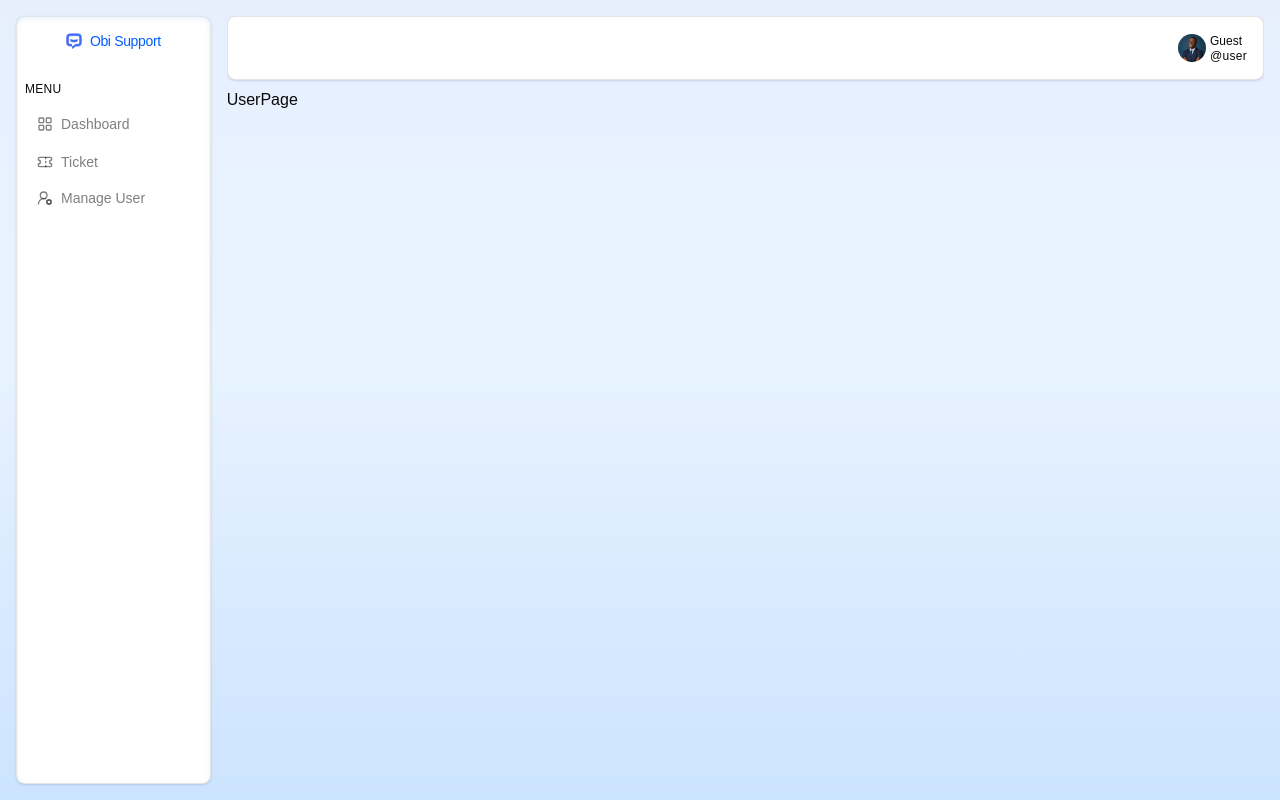
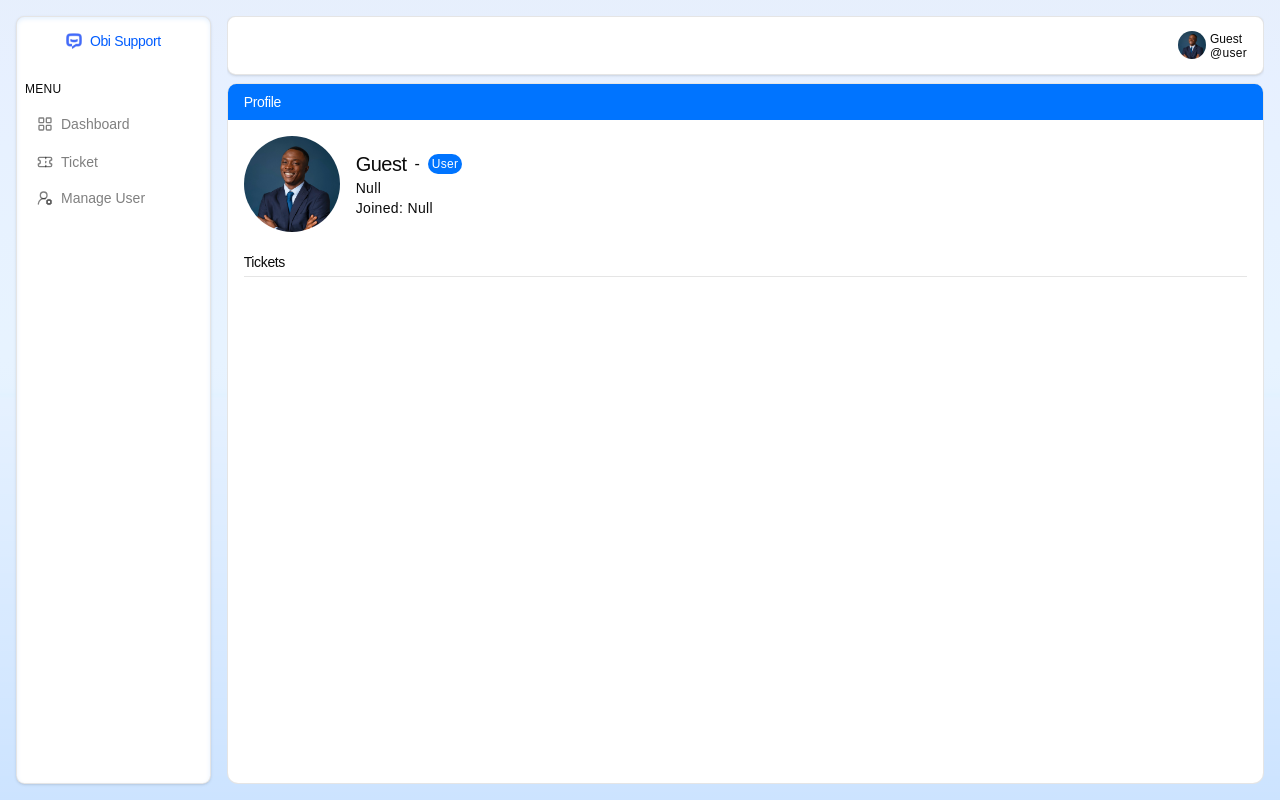
Before and after one commit to stanleymensah/obi-support, a React (Vite) app: page /users/1 in a window 1280 px wide. Built offline with nearby package versions, Linux system fonts and the light colour scheme; no server answers.

Commit message:
feat: update styling for StatCard, Dashboard, UserPage, and Users components

```diff
--- a/src/components/ui/StatCard.jsx
+++ b/src/components/ui/StatCard.jsx
@@ -3,7 +3,7 @@
 export default function StatCard({value, label}) {
   return (
     <>
-      <div className="card border bg-white rounded-lg p-3 space-x-1">
+      <div className="card border bg-white rounded-xs p-3 space-x-1">
         <h3>{value}</h3>
         <span>{label}</span>
       </div>
--- a/src/pages/dashboard/Dashboard.jsx
+++ b/src/pages/dashboard/Dashboard.jsx
@@ -22,7 +22,7 @@ export default function Dashboard() {
           <img
             src="/images/banner.jpg"
             alt=""
-            className="w-full h-full object-cover rounded-xl border border-black/10 absolute z-0"
+            className="w-full h-full object-cover rounded-sm border border-black/10 absolute z-0"
           />
           <div className="absolute z-10 text-azure-surface top-2 left-4">
             <h3>Quick Overview</h3>
@@ -38,11 +38,11 @@ export default function Dashboard() {
           </div>
         </div>
 
-        <div className="charts grid grid-cols-2 gap-4">
-          <div className="pie-chart flex flex-col gap-2 border-black/10 bg-white shadow-sm inset-shadow-sm inset-shadow-azure-pop/10 rounded-xl py-3 px-4 col-span-1">
+        <div className="charts grid grid-cols-2 gap-2">
+          <div className="pie-chart flex flex-col gap-2 border-black/10 bg-white shadow-sm inset-shadow-sm inset-shadow-azure-pop/10 rounded-sm py-3 px-4 col-span-1">
             <h4>Tickets By Status</h4>
           </div>
-          <div className="pie-chart flex flex-col gap-2 border-black/10 px-4 bg-white shadow-sm inset-shadow-sm inset-shadow-azure-pop/10 rounded-xl py-3 col-span-1">
+          <div className="pie-chart flex flex-col gap-2 border-black/10 px-4 bg-white shadow-sm inset-shadow-sm inset-shadow-azure-pop/10 rounded-sm py-3 col-span-1">
             <h4>Tickets By Priority</h4>
           </div>
         </div>
--- a/src/pages/users/UserPage.jsx
+++ b/src/pages/users/UserPage.jsx
@@ -1,7 +1,56 @@
-
+import { useAuth } from "@/context/AuthContext";
 
 export default function UserPage() {
+  // eslint-disable-next-line no-unused-vars
+  const { profile, user } = useAuth();
+
   return (
-    <div>UserPage</div>
-  )
+    <>
+      <div className="tickets border h-full rounded-md bg-white flex flex-col gap-4">
+        <div className="top flex items-center justify-between py-2 px-4 text-white bg-azure-pop rounded-t-sm">
+          <h4>Profile</h4>
+        </div>
+
+        <div className="body px-4 flex flex-col gap-5">
+          <div className="details flex items-center w-full gap-4">
+            <div className="w-24">
+              <img
+                src="/images/pfp.jpg"
+                alt=""
+                className="object-cover rounded-full"
+              />
+            </div>
+            <div className="names flex flex-col">
+              <div className="flex items-center gap-2">
+                <h3>
+                  {profile
+                    ? `${profile?.firstName} ${profile?.lastName}`
+                    : "Guest"}
+                </h3> {"-"}
+                <span className="capitalize bg-azure-pop text-white text-xs px-1 py-0.5 text-center rounded-full"> {profile ? `${profile?.role}` : "User"}</span>
+              </div>
+              <span>{profile ? `${profile?.email}` : "Null"}</span>
+              <span>
+                Joined:{" "}
+                {profile
+                  ? `${profile?.createdAt
+                      ?.toDate()
+                      .toLocaleDateString("en-US", {
+                        year: "numeric",
+                        month: "long",
+                        day: "numeric",
+                      })}`
+                  : "Null"}
+              </span>
+            </div>
+          </div>
+          <div className="tickets flex flex-col gap-2">
+            <div className="border-b border-black/10 pb-1">
+              <h4>Tickets</h4>
+            </div>
+          </div>
+        </div>
+      </div>
+    </>
+  );
 }
--- a/src/pages/users/Users.jsx
+++ b/src/pages/users/Users.jsx
@@ -2,6 +2,14 @@
 
 export default function Users() {
   return (
-    <div>Users</div>
+    <>
+          <div className="tickets border h-full rounded-md bg-white flex flex-col gap-4">
+        <div className="top flex items-center justify-between py-2 px-4 text-white bg-azure-pop rounded-t-sm">
+          <h4>Users</h4>
+        </div>
+
+        <div className="body px-4 flex flex-col gap-5"></div>
+        </div>
+    </>
   )
 }
```
